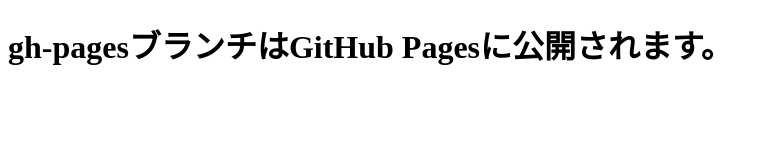
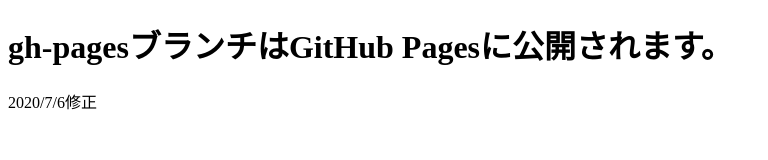
Before and after one commit to ntiknsk/git-study, a plain HTML site: page index.html in a window 1280 px wide. Shown: the whole page, without its empty margins (0-768 px from the left). Drawn offline with Linux system fonts and the light colour scheme.

```diff
--- a/index.html
+++ b/index.html
@@ -7,5 +7,6 @@
 </head>
 <body>
     <h1>gh-pagesブランチはGitHub Pagesに公開されます。</h1>
+    <P>2020/7/6修正</P>
 </body>
 </html>
```
